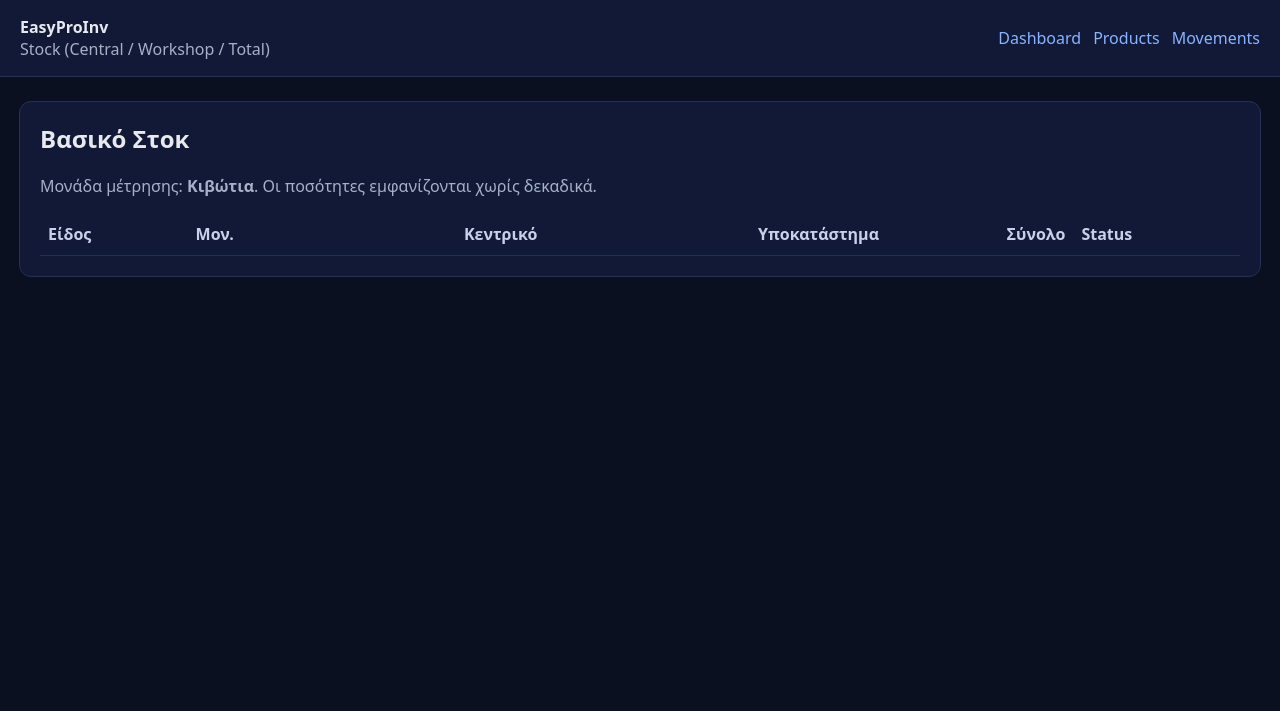
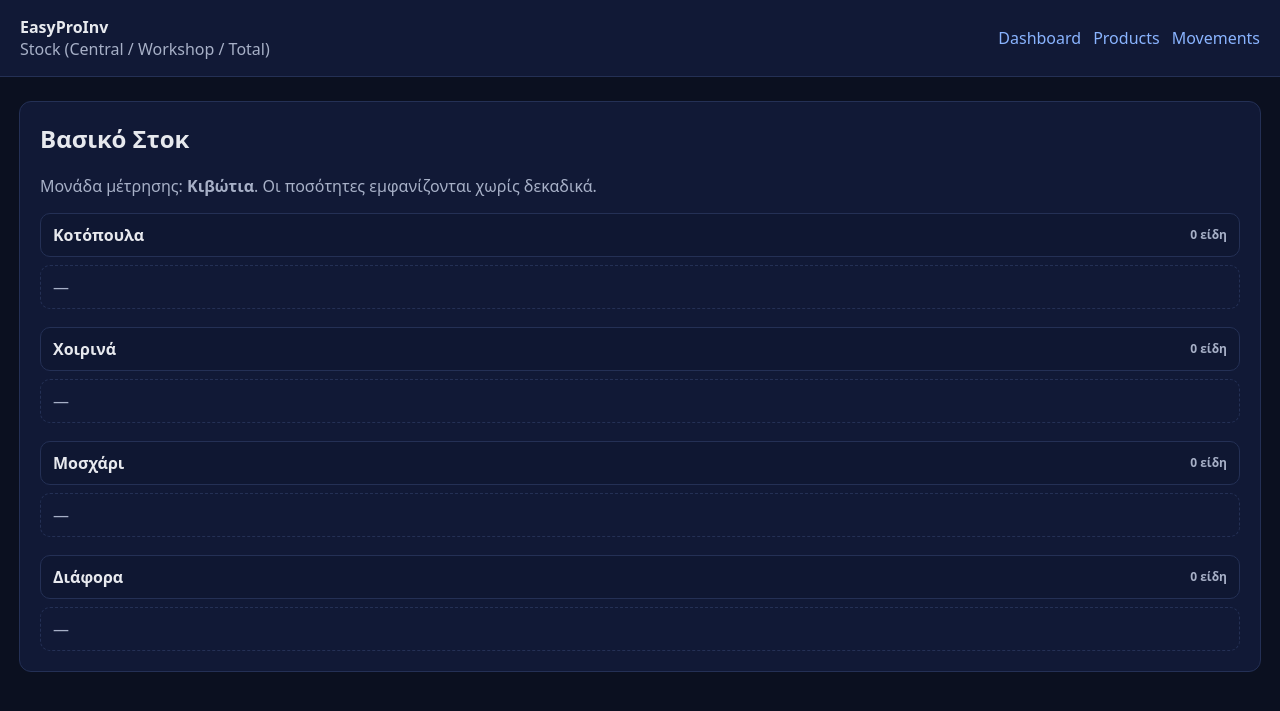
Before and after one commit to cfragoulis-design/Warehouse, a FastAPI app: template app/templates/stock.html in a window 1280 px wide. Shown: the top 711 px of the page. Run offline with FastAPI, Linux system fonts and the light colour scheme; the template is opened without the code that fills it, so the values that code supplies are empty; parts of the project's set-up code (start-up, migrations or seed data) failed here and were passed over.

Commit message:
Add files via upload

```diff
--- a/app/templates/stock.html
+++ b/app/templates/stock.html
@@ -16,12 +16,22 @@
     .right{text-align:right}
     .pill{display:inline-block;padding:2px 8px;border:1px solid #243055;border-radius:999px;font-size:12px}
     .qtycell{display:flex;gap:8px;justify-content:flex-end;align-items:center}
-    .qtynum{min-width:90px;text-align:right;font-variant-numeric:tabular-nums;font-weight:800}
+    .qtynum{min-width:80px;text-align:right;font-variant-numeric:tabular-nums;font-weight:800}
     .btnsm{
       background:#0b1020;border:1px solid #243055;color:#e7e9ee;
       border-radius:10px;padding:6px 10px;font-weight:900;cursor:pointer
     }
     .btnsm:hover{border-color:#3a4b80}
+    .section{margin-top:18px}
+    .section:first-of-type{margin-top:0}
+    .section-title{
+      display:flex;align-items:center;justify-content:space-between;
+      padding:10px 12px;border:1px solid #243055;border-radius:10px;
+      background:#0f1732;margin-bottom:8px;
+      font-weight:900
+    }
+    .badge{font-size:12px;color:#a7b0c7;font-weight:700}
+    .empty{padding:10px 12px;border:1px dashed #243055;border-radius:10px;color:#a7b0c7}
   </style>
 </head>
 <body>
@@ -43,6 +53,19 @@
       Μονάδα μέτρησης: <strong>Κιβώτια</strong>. Οι ποσότητες εμφανίζονται χωρίς δεκαδικά.
     </p>
 
+    {% set order = ['Κοτόπουλα','Χοιρινά','Μοσχάρι','Διάφορα'] %}
+
+    {% for cat in order %}
+      {% set items = grouped.get(cat, []) %}
+      <div class="section">
+        <div class="section-title">
+          <div>{{ cat }}</div>
+          <div class="badge">{{ items|length }} είδη</div>
+        </div>
+
+        {% if items|length == 0 %}
+          <div class="empty">—</div>
+        {% else %}
           <table>
             <tr>
               <th>Είδος</th>
@@ -53,17 +76,15 @@
               <th>Status</th>
             </tr>
 
-      {% for r in rows %}
+            {% for r in items %}
             <tr data-product="{{ r.id }}">
               <td>
                 <div style="font-weight:800">{{ r.name }}</div>
                 <div class="muted" style="font-size:12px">{{ r.sku or '' }}</div>
               </td>
 
-        <!-- FORCE UNIT: Κιβώτια -->
               <td>Κιβ</td>
 
-        <!-- CENTRAL -->
               <td class="right">
                 <div class="qtycell">
                   <div class="qtynum">{{ r.central_qty | int }}</div>
@@ -72,7 +93,6 @@
                 </div>
               </td>
 
-        <!-- WORKSHOP -->
               <td class="right">
                 <div class="qtycell">
                   <div class="qtynum">{{ r.workshop_qty | int }}</div>
@@ -82,7 +102,6 @@
                 </div>
               </td>
 
-        <!-- TOTAL -->
               <td class="right">
                 <div class="qtynum">{{ r.total_qty | int }}</div>
               </td>
@@ -93,6 +112,9 @@
             </tr>
             {% endfor %}
           </table>
+        {% endif %}
+      </div>
+    {% endfor %}
   </div>
 
 <script>
```
Lines whose indentation alone changed are shown as unchanged.
